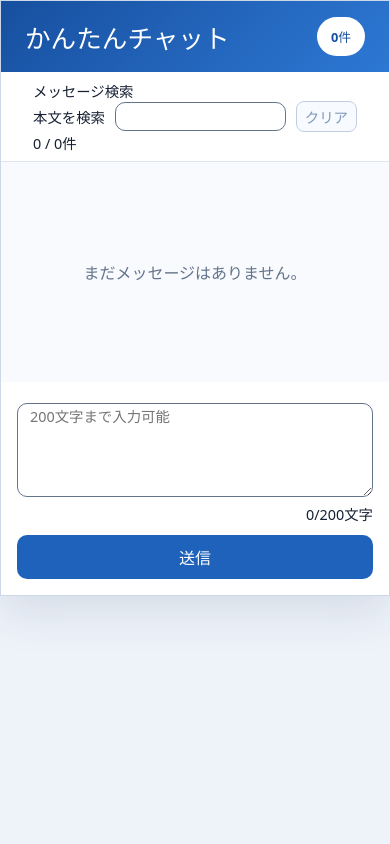
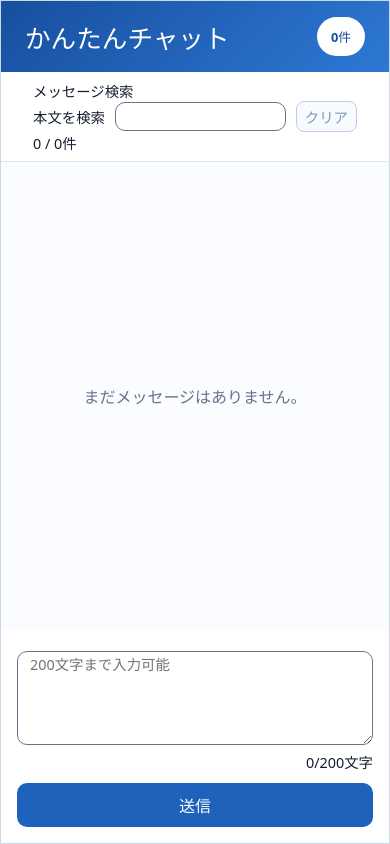
Before and after one commit to kotaniteppei-sudo/use-state-chat, a React (Vite) app: page / in a window 390 px wide. Built offline with nearby package versions, Linux system fonts and the light colour scheme.

Commit message:
part4: restart new curriculum

```diff
--- a/src/App.css
+++ b/src/App.css
@@ -146,7 +146,7 @@ textarea:focus-visible {
   display: flex;
   flex-direction: column;
   gap: 12px;
-  background: #f8fafe;
+  background: #fbfcff;
 }
 
 .empty-message {
@@ -206,9 +206,13 @@ textarea:focus-visible {
     font-size: 0.8rem;
   }
   .chat-app {
+    display: flex;
+    flex-direction: column;
     width: 100%;
+    height: 100dvh;
     margin: 0;
     border-radius: 0;
+    overflow: hidden;
   }
   .search-panel {
     padding: 8px 32px;
@@ -221,6 +225,11 @@ textarea:focus-visible {
   .search-row input,
   .search-row button {
     padding: 4px 8px;
+  }
+  .message-list {
+    flex: 1;
+    min-height: 0;
+    max-height: unset;
   }
   .message-card {
     padding: 8px 12px;
```
